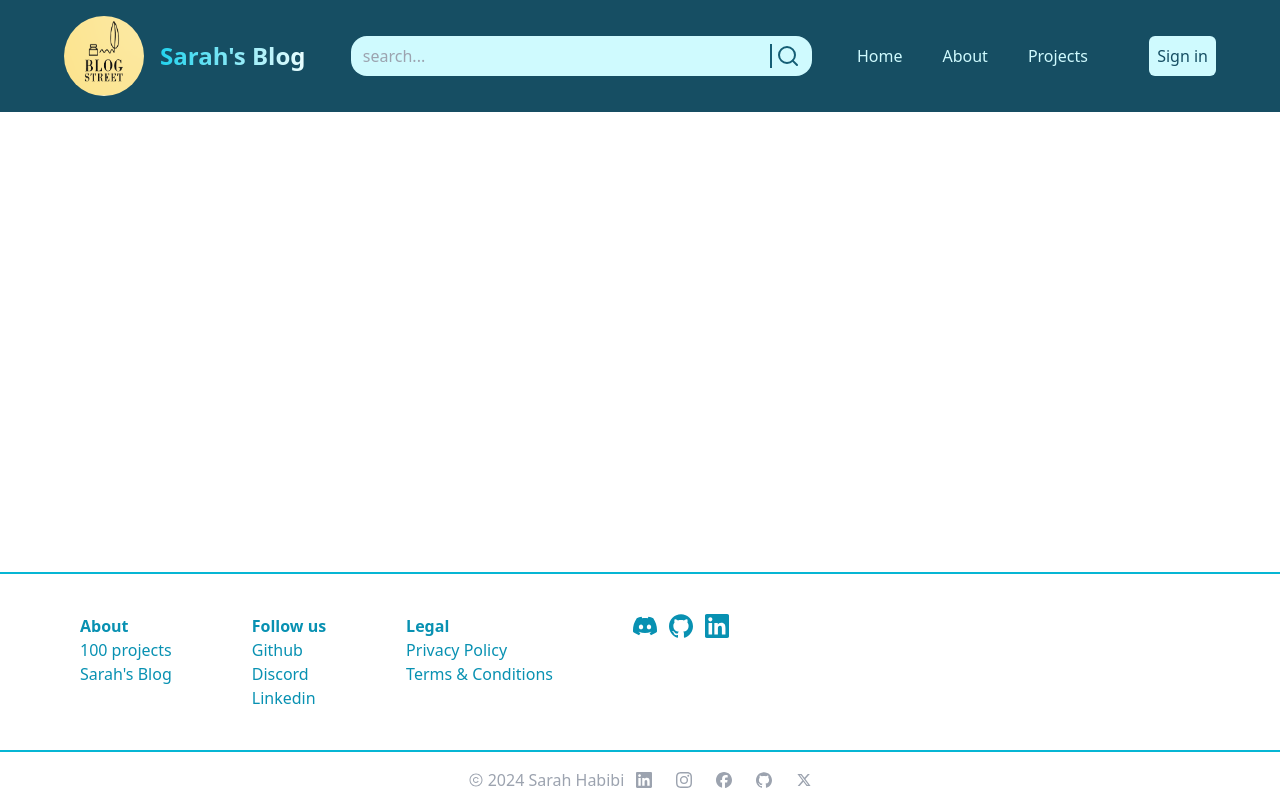
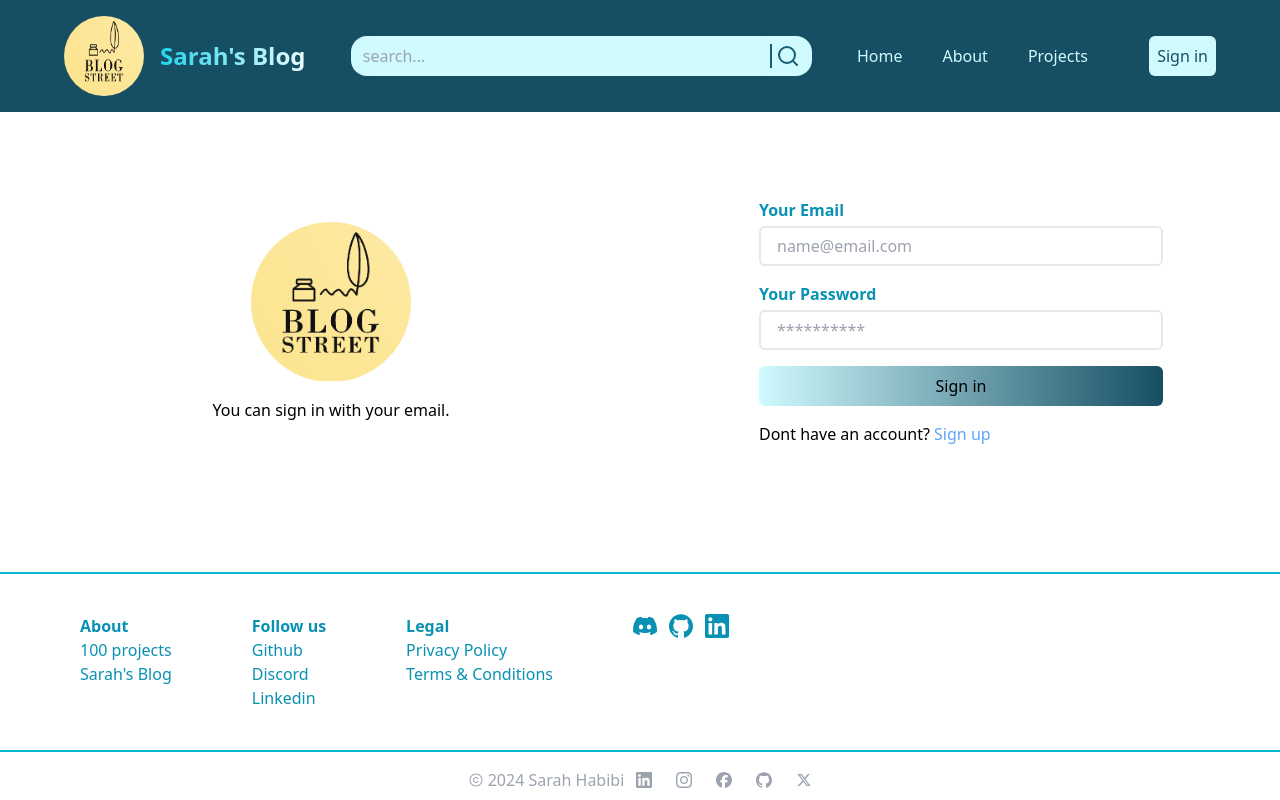
Before and after one commit to sarah-hbb/myblog, a React (Create React App) app in the folder client/: page /signin in a window 1280 px wide. Built offline with nearby package versions, Linux system fonts and the light colour scheme.

Commit message:
Create sigin page UI

```diff
--- a/client/src/components/ui/Input.jsx
+++ b/client/src/components/ui/Input.jsx
@@ -1,6 +1,14 @@
 import React from "react";
 
-const Input = ({ value, label, type, onChange, id, borderError }) => {
+const Input = ({
+  value,
+  label,
+  type,
+  onChange,
+  id,
+  borderError,
+  placeholder,
+}) => {
   const changeHandler = (e) => {
     onChange(e.target.value, e.target.id);
   };
@@ -8,6 +16,7 @@ const Input = ({ value, label, type, onChange, id, borderError }) => {
     <div className="flex flex-col">
       <label className=" text-cyan-600 font-bold mb-1">{label}</label>
       <input
+        placeholder={placeholder}
         id={id}
         type={type}
         value={value}
--- a/client/src/pages/Signin.jsx
+++ b/client/src/pages/Signin.jsx
@@ -1,7 +1,117 @@
-import React from "react";
+import React, { useState } from "react";
+import { useNavigate } from "react-router-dom";
+import Input from "../components/ui/Input";
+import logo from "../assets/logo.png";
+import Button from "../components/ui/Button";
+import { FcGoogle } from "react-icons/fc";
+import TextLink from "../components/ui/TextLink";
+import LoadingSpinner from "../components/ui/LoadingSpinner";
 
 const Signin = () => {
-  return <div></div>;
+  const [formData, setFormData] = useState({
+    username: "",
+    email: "",
+    password: "",
+  });
+  const [errorMessage, setErrorMesssage] = useState(null);
+  const [submitClicked, setSubmitClicked] = useState(false);
+  const [loading, setLoading] = useState(false);
+
+  const navigate = useNavigate();
+
+  const handleChange = (input, id) => {
+    setFormData({ ...formData, [id]: input.trim() });
+  };
+
+  const handleSubmit = async (e) => {
+    e.preventDefault();
+    setSubmitClicked(true);
+    if (formData.email === "" || formData.password === "") {
+      setErrorMesssage("Please fill out all fields!");
+      return;
+    }
+    try {
+      setLoading(true);
+      setErrorMesssage(null);
+      const res = await fetch("/api/auth/signin", {
+        method: "POST",
+        headers: { "Content-Type": "application/json" },
+        body: JSON.stringify(formData),
+      });
+      const data = await res.json();
+      if (data.success === false) {
+        setErrorMesssage(data.message);
+        setLoading(false);
+        return;
+      }
+
+      if (res.ok) {
+        navigate("/");
+      }
+    } catch (error) {
+      setErrorMesssage(error.message);
+      setLoading(false);
+    }
+  };
+
+  return (
+    <div className="flex items-center justify-center p-4 gap-3">
+      <div className=" md:flex hidden flex-col p-3 items-center justify-center flex-1">
+        <img
+          src={logo}
+          alt=""
+          className="w-40 h-40 object-cover rounded-full mb-4"
+        />
+        <h3>You can sign in with your email.</h3>
+      </div>
+      <div className="flex-1 flex justify-center items-center">
+        <form
+          className="flex flex-col justify-between gap-4 w-2/3 max-w-xl"
+          onSubmit={handleSubmit}
+        >
+          <Input
+            placeholder="name@email.com"
+            value={formData.email}
+            id="email"
+            type="email"
+            label="Your Email"
+            onChange={handleChange}
+            borderError={submitClicked && formData.email === ""}
+          />
+          <Input
+            placeholder="**********"
+            value={formData.password}
+            id="password"
+            type="password"
+            label="Your Password"
+            onChange={handleChange}
+            borderError={submitClicked && formData.password === ""}
+          />
+          {errorMessage && <h2 className="text-red-600">{errorMessage}</h2>}
+
+          <Button disabled={loading} type="submit" inverseColor={false}>
+            {loading ? (
+              <div className="flex justify-center items-center">
+                <LoadingSpinner size={"small"} />
+                <span className="text-cyan-800 ml-3">Loading ...</span>
+              </div>
+            ) : (
+              "Sign in"
+            )}
+          </Button>
+          <h3>
+            Dont have an account?
+            <span>
+              <TextLink path={"/signup"} className={"text-blue-400"}>
+                {" "}
+                Sign up
+              </TextLink>
+            </span>
+          </h3>
+        </form>
+      </div>
+    </div>
+  );
 };
 
 export default Signin;
```
